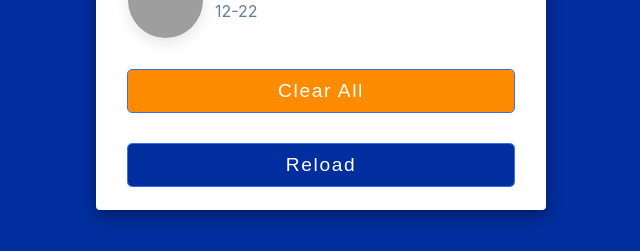
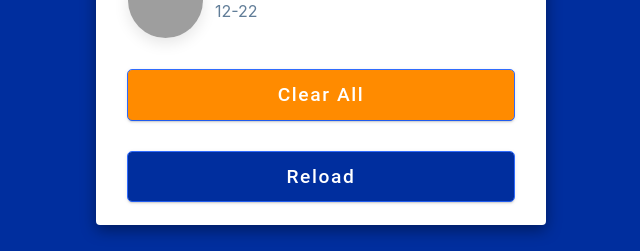
Before and after one commit to syedansshah/react-birthday-reminder, a React (Create React App) app: page / in a window 1280 px wide. Shown: the part 1639-1890 px from the top of the page, without its empty margins (319-959 px from the left). Built offline with nearby package versions, Linux system fonts and the light colour scheme; grey boxes are pictures that could not be loaded.

Commit message:
- added material Button

```diff
--- a/src/Components/BirthdaysList.js
+++ b/src/Components/BirthdaysList.js
@@ -1,6 +1,7 @@
 import React, { useState } from 'react';
 import People from '../Data/people';
 import List from './List';
+import Button from '@mui/material/Button';
 
 function BirhtdayList() {
     const [people,setPeople] = useState(People)
@@ -9,9 +10,8 @@ function BirhtdayList() {
         <section className='container'>
           <h3>{people.length} Birhtday today </h3>
           <List people={people}></List>
-
-          <button style={{"backgroundColor":"#ff8b00"}} onClick={()=>setPeople([])}> Clear all</button>
-          <button onClick={()=>setPeople(People)}> Reload</button>
+          <Button style={{"backgroundColor":"#ff8b00"} } variant="contained" onClick={()=>setPeople([])}>Clear all</Button>
+          <Button variant="contained" onClick={()=>setPeople(People)}>Reload</Button>
         </section>
       </main>
 
```
